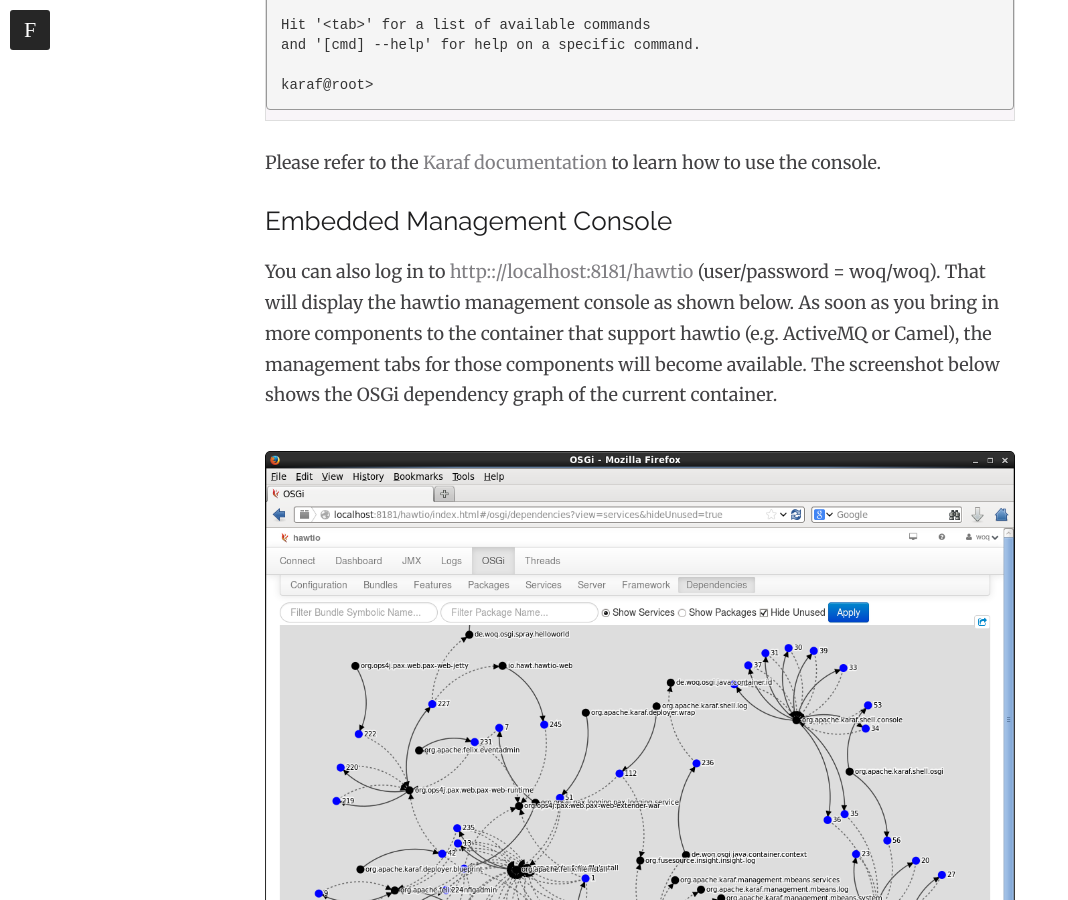
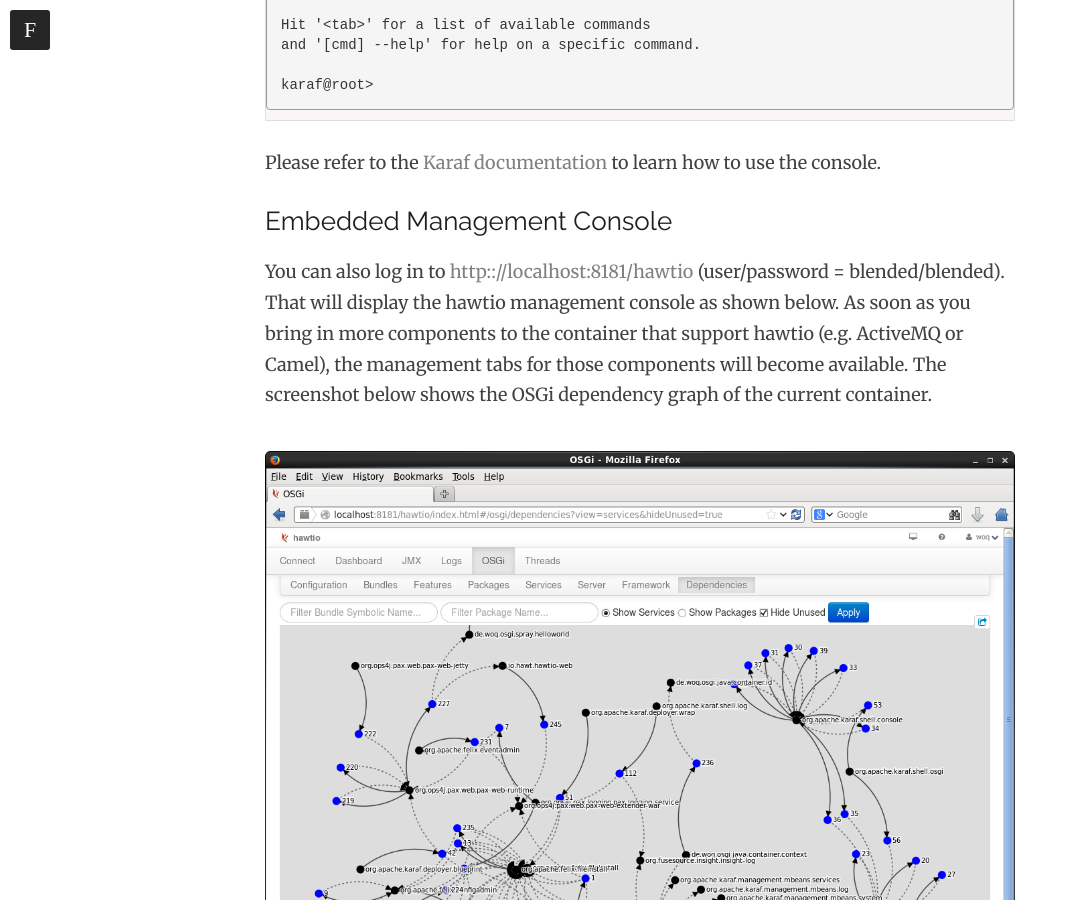
Before and after one commit to woq-blended/woq.github.io, a Jekyll site: the page built from projects/blended/GettingStarted.md, in a window 1280 px wide and 900 px high, scrolled down 3125 px. Shown: the whole window, without its empty margins (0-1068 px from the left). Built offline with Jekyll 4.4.1, drawn with Linux system fonts in a browser that asks for light colours; nearby versions of some CDN libraries; comment, search, counter and statistics services are not loaded.

```diff
--- a/projects/blended/GettingStarted.md
+++ b/projects/blended/GettingStarted.md
@@ -91,7 +91,7 @@
 
 ## Embedded Management Console
 
-You can also log in to [http:://localhost:8181/hawtio](http:://localhost:8181/hawtio) (user/password = woq/woq). That will display the hawtio management console as shown below. As soon as you bring in more components to the container that support hawtio (e.g. ActiveMQ or Camel), the management tabs for those components will become available. The screenshot below shows the OSGi dependency graph of the current container.
+You can also log in to [http:://localhost:8181/hawtio](http:://localhost:8181/hawtio) (user/password = blended/blended). That will display the hawtio management console as shown below. As soon as you bring in more components to the container that support hawtio (e.g. ActiveMQ or Camel), the management tabs for those components will become available. The screenshot below shows the OSGi dependency graph of the current container.
 
 <figure>
 	<img src="{{ site.url }}/images/projects/blended/hawtio-sample.png">
```
